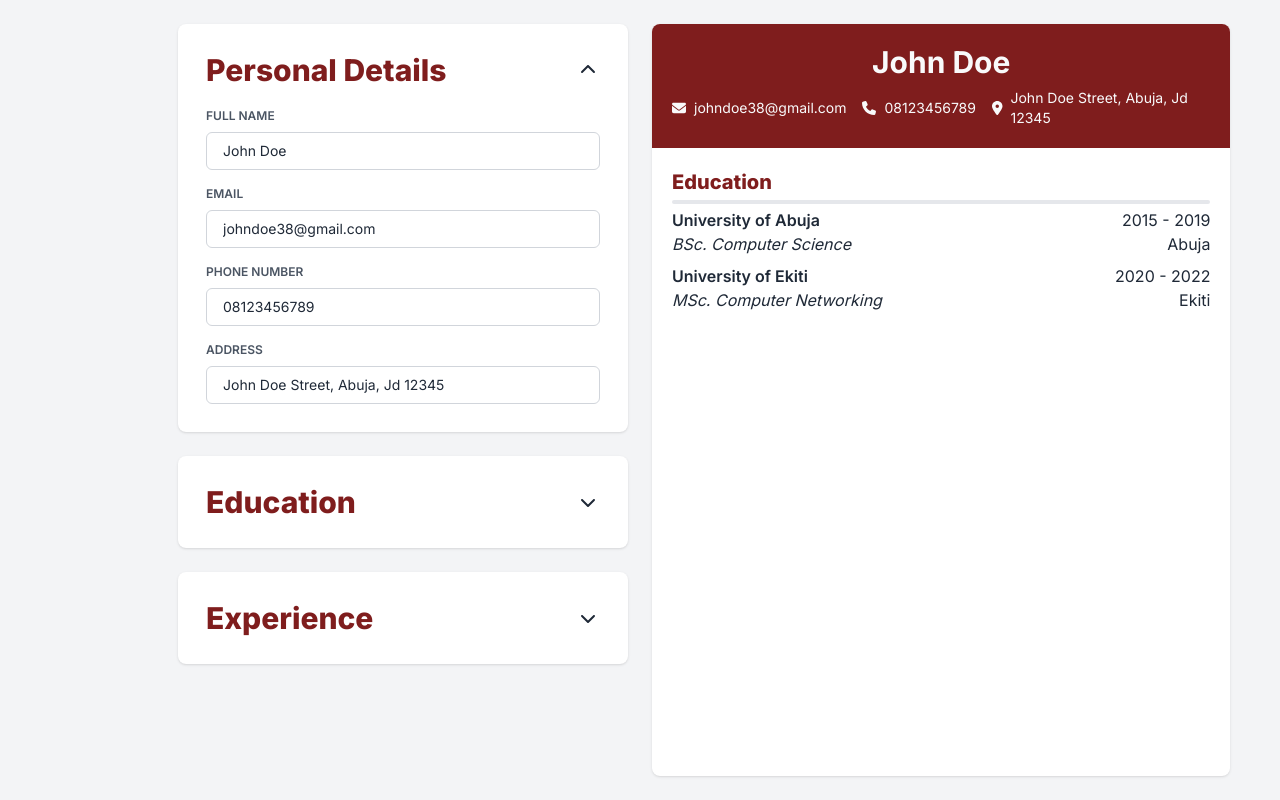
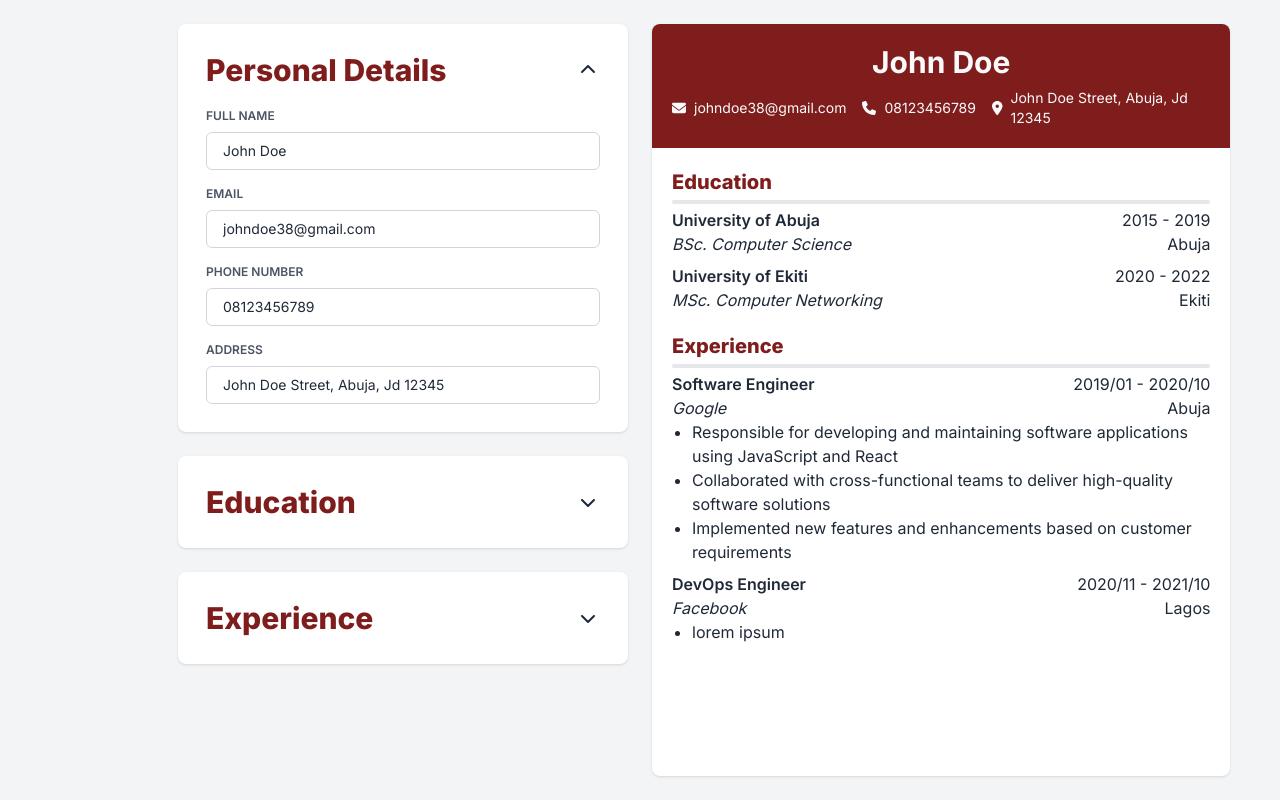
Before and after one commit to timknops/cv-builder, a React (Vite) app: page / in a window 1280 px wide. Built offline with nearby package versions, Linux system fonts and the light colour scheme.

Commit message:
Refactoring the resumeSection and item for reusability, and displaying the experience on the resume

```diff
--- a/src/components/experience/ExperienceInputForm.jsx
+++ b/src/components/experience/ExperienceInputForm.jsx
@@ -141,7 +141,7 @@ const ExperienceInputForm = ({
         labelId="description"
         labelText="Description"
         type="textarea"
-        placeholder="Enter the job description"
+        placeholder="Enter your bullet points separated by a period.&#10;Example: Bullet point 1. Bullet point 2."
         value={newExperienceData.description}
         onChange={handleNewExperienceChange}
       />
--- a/src/components/resume/Resume.jsx
+++ b/src/components/resume/Resume.jsx
@@ -1,11 +1,46 @@
 import ResumeHeader from "./ResumeHeader.jsx";
-import ResumeEducation from "./ResumeEducation.jsx";
+import ResumeSection from "./ResumeSection.jsx";
 
-const Resume = ({ personalDetails, education }) => {
+/**
+ * Represents a resume component.
+ * @param {Object} personalDetails - The personal details of the resume owner.
+ * @param {Array} education - The education details of the resume owner.
+ * @param {Array} experience - The experience details of the resume owner.
+ * @returns {JSX.Element} The rendered resume component.
+ */
+const Resume = ({ personalDetails, education, experience }) => {
+  // Format the education data to match the format of data expected by the ResumeSection component.
+  const formatEducation = () => {
+    return education.map((item) => {
+      return {
+        title: item.school,
+        subTitle: item.degree,
+        startYear: item.startYear,
+        endYear: item.endYear,
+        location: item.location,
+      };
+    });
+  };
+
+  // Format the experience data to match the format of data expected by the ResumeSection component.
+  const formatExperience = () => {
+    return experience.map((item) => {
+      return {
+        title: item.title,
+        subTitle: item.company,
+        startYear: item.startDate,
+        endYear: item.endDate,
+        location: item.location,
+        description: item.description,
+      };
+    });
+  };
+
   return (
     <div className="bg-white shadow rounded-lg h-full aspect-[1/1.3] flex flex-col items-center">
       <ResumeHeader personalDetails={personalDetails} />
-      <ResumeEducation education={education} />
+      <ResumeSection data={formatEducation()} sectionTitle="Education" />
+      <ResumeSection data={formatExperience()} sectionTitle="Experience" />
     </div>
   );
 };
--- a/src/components/resume/ResumeEducation.jsx
+++ /dev/null
@@ -1,27 +0,0 @@
-import ResumeEducationItem from "./ResumeEducationItem";
-
-/**
- * Renders the education section of the resume.
- *
- * @param {Array} education - The array of education data.
- * @returns {JSX.Element} The rendered education section.
- */
-const ResumeEducation = ({ education }) => {
-  return (
-    <div className="w-full p-5">
-      <h3 className="text-red-900 text-xl font-extrabold">Education</h3>
-      <hr className="h-1 my-1 bg-gray-200 border-0 rounded " />
-
-      <div className="flex flex-col gap-2">
-        {education.map((singleEducation) => (
-          <ResumeEducationItem
-            singleEducation={singleEducation}
-            key={singleEducation.id}
-          />
-        ))}
-      </div>
-    </div>
-  );
-};
-
-export default ResumeEducation;
--- a/src/components/resume/ResumeEducationItem.jsx
+++ /dev/null
@@ -1,32 +0,0 @@
-/**
- * Renders a single education item in the resume.
- *
- * @param {Object} singleEducation - The education object containing school, degree, startYear, endYear, and location.
- * @returns {JSX.Element} The rendered education item.
- */
-const ResumeEducationItem = ({ singleEducation }) => {
-  return (
-    <div className="grid grid-cols-2">
-      <div className="flex flex-col justify-center">
-        <h4 className="font-semibold">{singleEducation.school}</h4>
-        <p className="italic">{singleEducation.degree}</p>
-      </div>
-
-      <div className="flex flex-col items-end justify-center">
-        <p>
-          {singleEducation.startYear}
-
-          {/** Only display dash if both startYear and endYear are provided */}
-          {singleEducation.startYear !== "" &&
-            singleEducation.endYear !== "" &&
-            " - "}
-
-          {singleEducation.endYear}
-        </p>
-        <p>{singleEducation.location}</p>
-      </div>
-    </div>
-  );
-};
-
-export default ResumeEducationItem;
--- /dev/null
+++ b/src/components/resume/ResumeSection.jsx
@@ -0,0 +1,25 @@
+import ResumeSectionItem from "./ResumeSectionItem.jsx";
+
+/**
+ * Renders a section of the resume.
+ *
+ * @param {String} sectionTitle - The title of the section.
+ * @param {Array} data - The data to display in the section.
+ * @returns {JSX.Element} The rendered section
+ */
+const ResumeSection = ({ sectionTitle, data }) => {
+  return (
+    <div className="w-full p-5 pb-0">
+      <h3 className="text-red-900 text-xl font-extrabold">{sectionTitle}</h3>
+      <hr className="h-1 my-1 bg-gray-200 border-0 rounded " />
+
+      <div className="flex flex-col gap-2">
+        {data.map((item) => (
+          <ResumeSectionItem item={item} key={item.id} />
+        ))}
+      </div>
+    </div>
+  );
+};
+
+export default ResumeSection;
--- /dev/null
+++ b/src/components/resume/ResumeSectionItem.jsx
@@ -0,0 +1,51 @@
+/**
+ * Renders a single education item in the resume.
+ *
+ * @param {Object} item - The item containing the data to display.
+ * @returns {JSX.Element} The rendered item.
+ */
+const ResumeSectionItem = ({ item }) => {
+  // Split the description into an array of strings, separated by the period, except the last one.
+  const formatDescription = () => {
+    const descriptionArray = item.description.split(".");
+
+    // Remove the last element of the array, if the last element is an empty string.
+    if (descriptionArray[descriptionArray.length - 1] === "") {
+      descriptionArray.pop();
+    }
+
+    return descriptionArray.map((description) => (
+      <li className="list-disc list-outside" key={description}>
+        {description.trim()}
+      </li>
+    ));
+  };
+
+  return (
+    <div className="grid grid-cols-2">
+      <div className="flex flex-col justify-center">
+        <h4 className="font-semibold">{item.title}</h4>
+        <p className="italic">{item.subTitle}</p>
+      </div>
+
+      <div className="flex flex-col items-end justify-center">
+        <p>
+          {item.startYear}
+
+          {/** Only display dash if both startYear and endYear are provided */}
+          {item.startYear !== "" && item.endYear !== "" && " - "}
+
+          {item.endYear}
+        </p>
+        <p>{item.location}</p>
+      </div>
+      {item.description && (
+        <div className="col-span-2">
+          <ul className="list-disc list-inside ps-5">{formatDescription()}</ul>
+        </div>
+      )}
+    </div>
+  );
+};
+
+export default ResumeSectionItem;
--- a/src/components/utils/card/Card.jsx
+++ b/src/components/utils/card/Card.jsx
@@ -1,3 +1,9 @@
+/**
+ * Card component, used to maintain consistency in the app.
+ *
+ * @param {JSX.Element} children - The children to be rendered inside the card.
+ * @returns {JSX.Element} The rendered Card component.
+ */
 const Card = ({ children }) => {
   return (
     <div className="bg-white rounded-lg p-7 h-fit shadow w-full">
--- a/src/components/utils/user_input/InputGroup.jsx
+++ b/src/components/utils/user_input/InputGroup.jsx
@@ -17,8 +17,6 @@ const InputGroup = ({
   value,
   onChange,
 }) => {
-  console.log(type);
-
   return (
     <div className="flex flex-col">
       <label
@@ -28,6 +26,8 @@ const InputGroup = ({
         {labelText.toUpperCase()}
       </label>
 
+      {/** If the type is text, email or tel, render an input element,
+       * else render a textarea element */}
       {type === "text" || type === "email" || type === "tel" ? (
         <input
           className="border border-gray-300 focus:border-red-900 rounded-md px-4 py-2 text-sm outline-none transition-all duration-200 ease-in-out focus:ring-1 focus:ring-red-900"
```
Also changed, not shown: src/components/utils/Button.jsx (+9 -0 lines).
